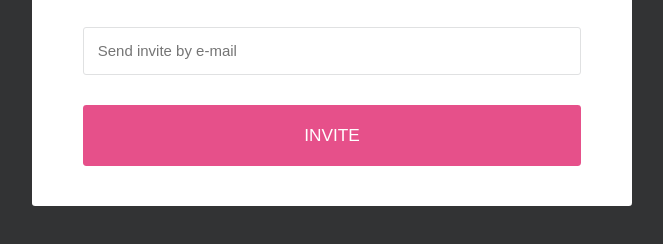
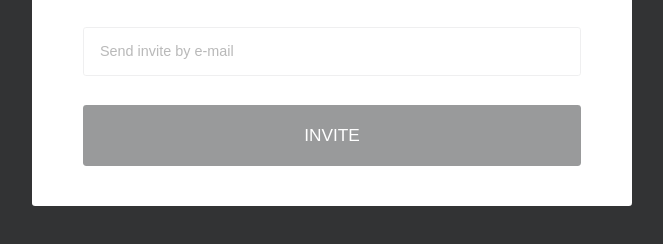
Before and after one commit to cnxtwang/invitation-page, a website built with webpack: page index.html in a window 1280 px wide. Shown: the part 552-796 px from the top of the page, without its empty margins (308-971 px from the left). Built offline with nearby package versions, Linux system fonts and the light colour scheme.

Commit message:
add class disabled for button

```diff
--- a/src/js/main.js
+++ b/src/js/main.js
@@ -10,7 +10,7 @@ function refreshInviteButtonStatus () {
   var isDisableInvite = !($selectedUsers.length || $eMail.value)
 
   $inviteButton.disabled = isDisableInvite;
-  $inviteButton.style.cursor = isDisableInvite ? 'not-allowed' : 'pointer';
+  $inviteButton.className = isDisableInvite ? 'disabled' : '';
 }
 
 function calcAvailableNumber () {
--- a/src/style/invitation.scss
+++ b/src/style/invitation.scss
@@ -167,16 +167,17 @@ body {
       border: .08em solid #E0E1E2;
       border-radius: .2em;
       outline: none;
-      font-size: 15px;
-      height: 3.2em;
-      padding-left: .9em;
+      font-size: .9em;
+      height: 3.4em;
+      padding-left: 1.1em;
+      opacity: .5;
     }
 
     button {
       cursor: pointer;
       width: 100%;
       outline: none;
-      margin-top: 1.75em;
+      margin-top: 1.7em;
       background: $pink;
       border: none;
       border-radius: .2em;
@@ -193,5 +194,14 @@ body {
         background: $dark-pink;
       }
     }
+
+    button.disabled {
+      cursor: not-allowed;
+      background: $gray;
+
+      &:hover, &:active {
+        background: $gray;
+      }
+    }
   }
 }
```
